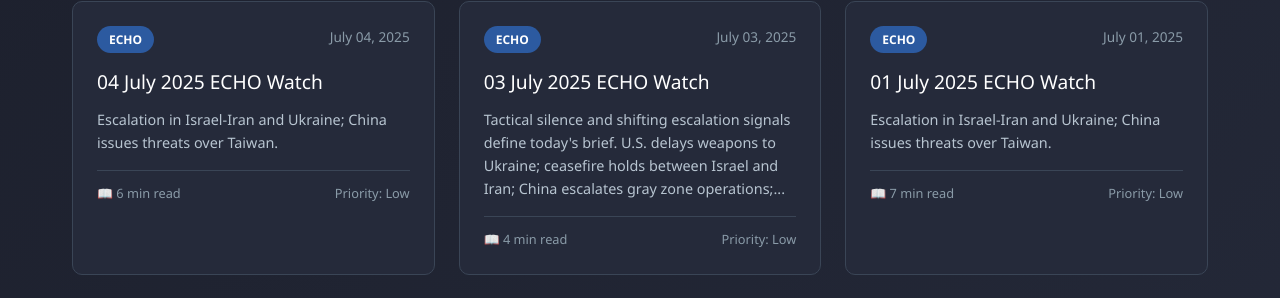
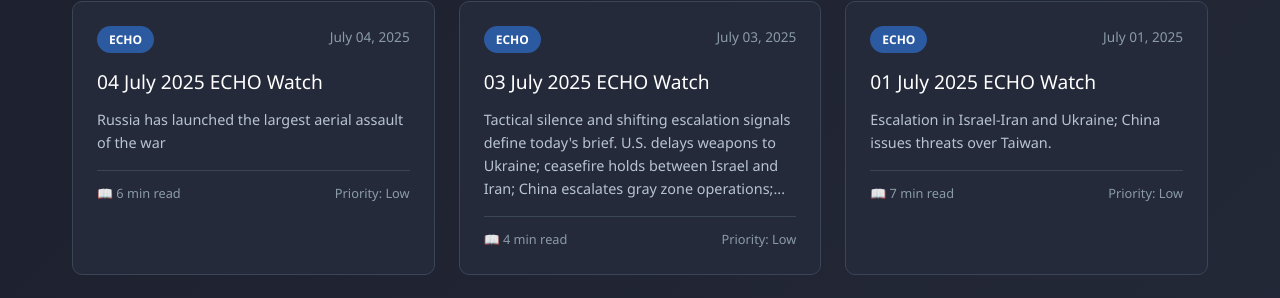
Before and after one commit to Monster52/SIGMA_Recon, a Jekyll site: the page built from index.html, in a window 1280 px wide and 900 px high, scrolled down 823 px. Shown: the part 150-448 px from the top of the window. Built offline with Jekyll 4.4.1, drawn with Linux system fonts in a browser that asks for light colours.

```diff
--- a/_posts/2025-07-04-echo.md
+++ b/_posts/2025-07-04-echo.md
@@ -6,7 +6,7 @@
 category: echo
 priority: Low
 author: SIGMA Watch Group
-excerpt: "Escalation in Israel-Iran and Ukraine; China issues threats over Taiwan."
+excerpt: "Russia has launched the largest aerial assault of the war"
 ---
 
 # ECHO Watch – 2025-07-04
```
